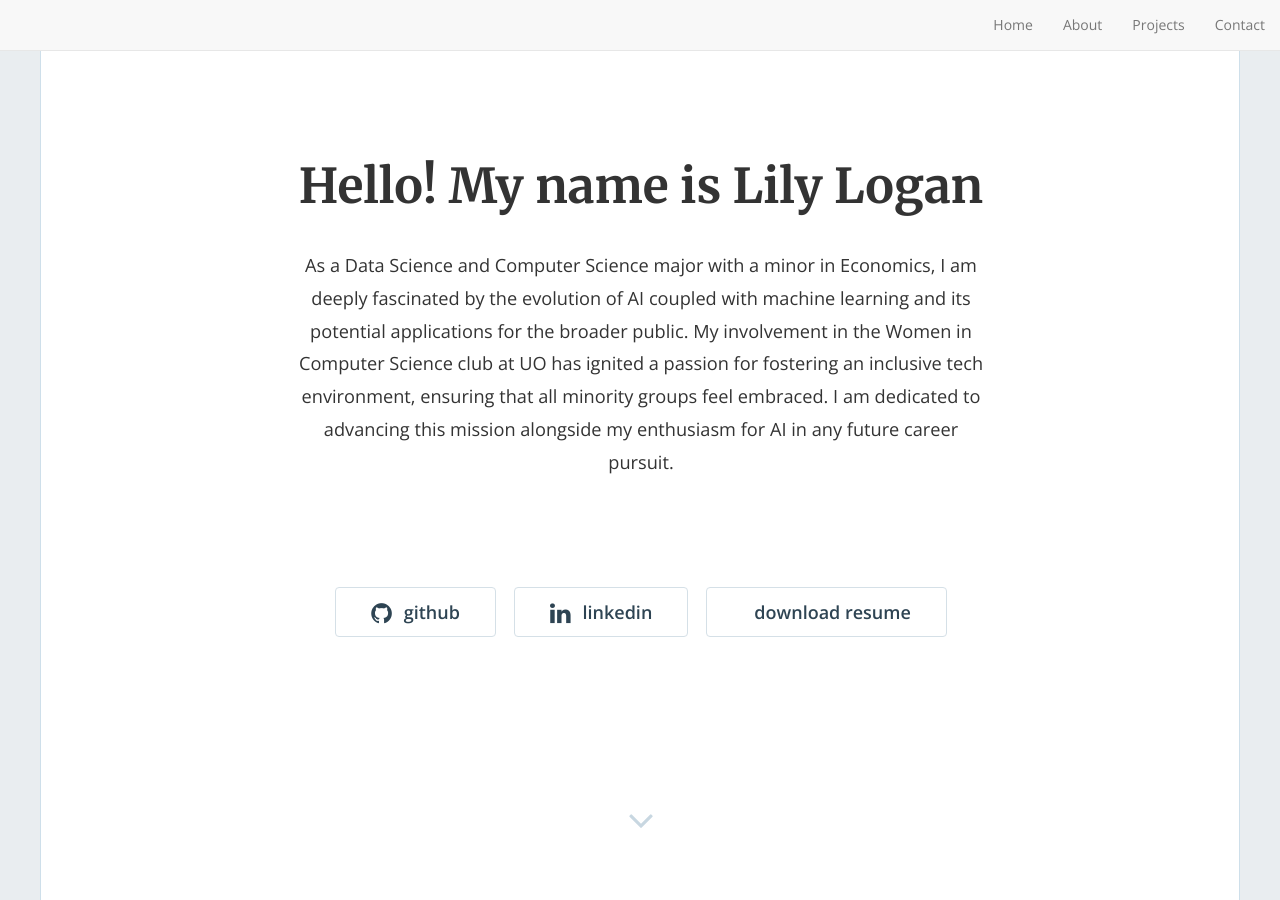
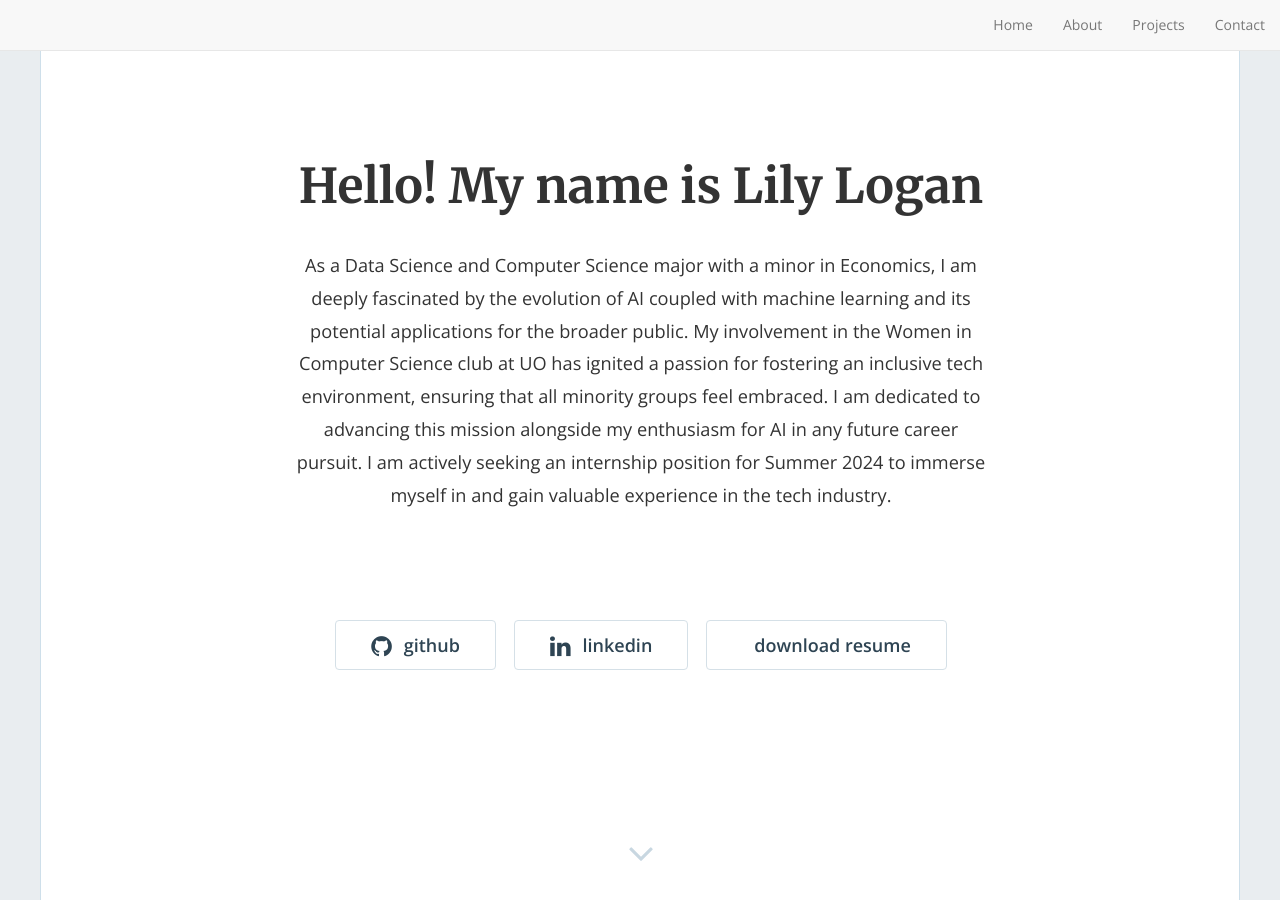
Before and after one commit to lilylogan/lilylogan.github.io, a Jekyll site: the page built from index.html, in a window 1280 px wide and 900 px high. Built offline with Jekyll 4.4.1, drawn with Linux system fonts in a browser that asks for light colours; nearby versions of some CDN libraries; library files that are not in the unit come from our copies; the list of posts is cut into pages by our own code.

Commit message:
description

```diff
--- a/_config.yml
+++ b/_config.yml
@@ -18,7 +18,7 @@ email: 'lily.logan1018@gmail.com'
 description: "As a Data Science and Computer Science major with a minor in Economics, I am deeply fascinated by the evolution of AI coupled with machine learning and
 its potential applications for the broader public. My involvement in the Women in Computer Science club at UO has ignited a passion for fostering an
 inclusive tech environment, ensuring that all minority groups feel embraced. I am dedicated to advancing this mission alongside my enthusiasm for AI in any
-future career pursuit."
+future career pursuit. I am actively seeking an internship position for Summer 2024 to immerse myself in and gain valuable experience in the tech industry."
 baseurl: "" # the subpath of your site, e.g. /blog
 url: "lilylogan.github.io" # the base hostname & protocol for your site, e.g. https://example.com
 github_username: 'lilylogan'
```
